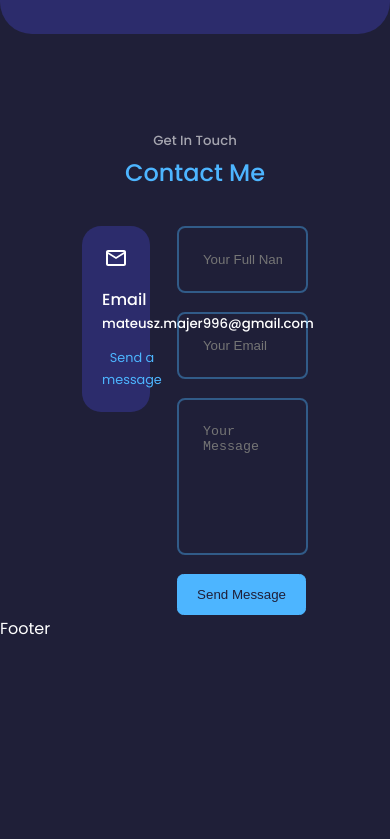
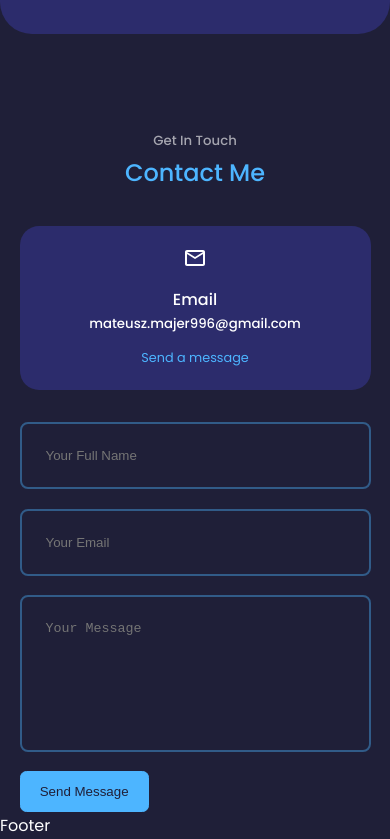
Before and after one commit to Vectari/my_website_react, a React (Create React App) app: page / in a window 390 px wide. Shown: the part 3817-4656 px from the top of the page. Before the commit the page ends 4459 px from the top, so only its background shows below. Built offline with nearby package versions, Linux system fonts and the light colour scheme.

Commit message:
add media queries to contact

```diff
--- a/src/components/contact/contact.css
+++ b/src/components/contact/contact.css
@@ -53,3 +53,20 @@ input, textarea {
     resize: none;
     color: var(--color-white);
 }
+
+/*      MEDIA QUERIES (MEDIUM DEVICES - TABLETS)      */
+
+@media screen and (max-width: 1024px) {
+    .container.contact__container {
+        grid-template-columns: 1fr;
+        gap: 2rem;
+    }
+}
+
+/*      MEDIA QUERIES (SMALL DEVICES - PHONES)      */
+
+@media screen and (max-width: 600px) {
+    .container.contact__container {
+        width: var(--container-width-sm);
+    }
+}
```
